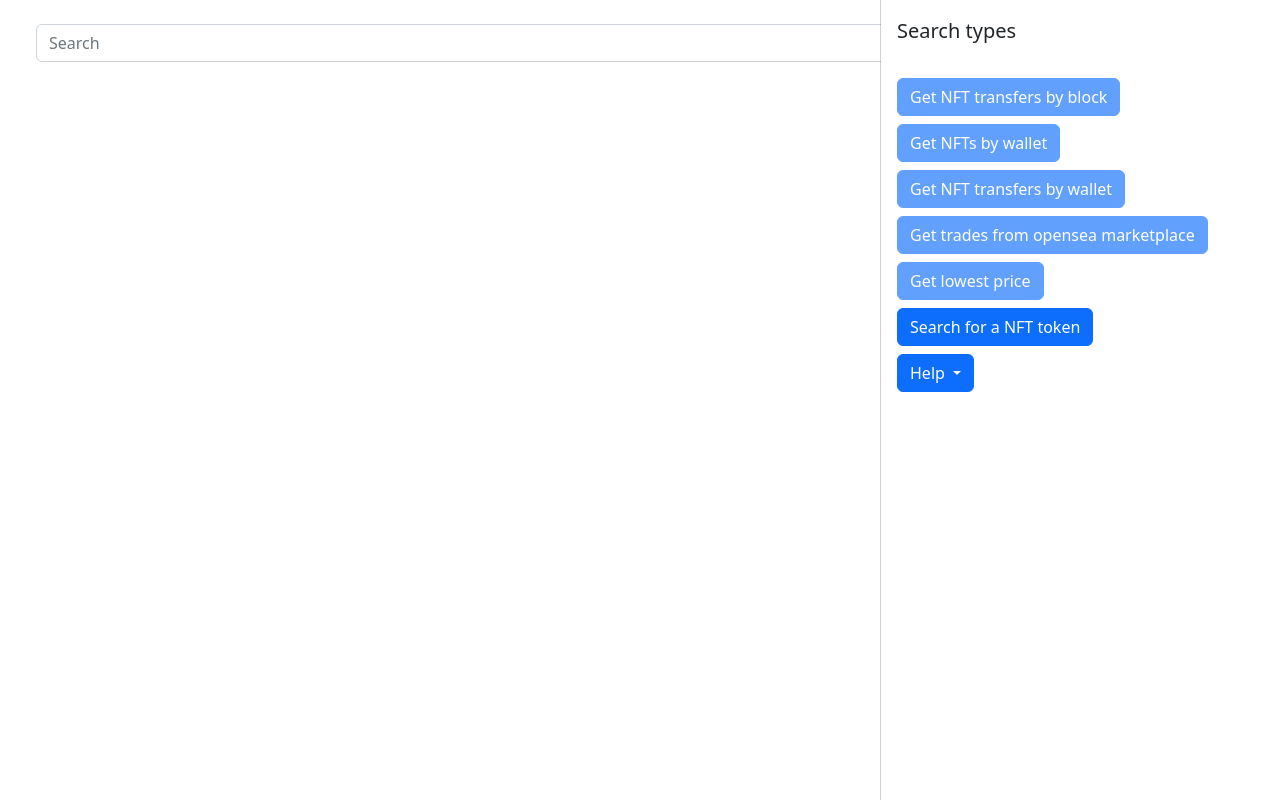
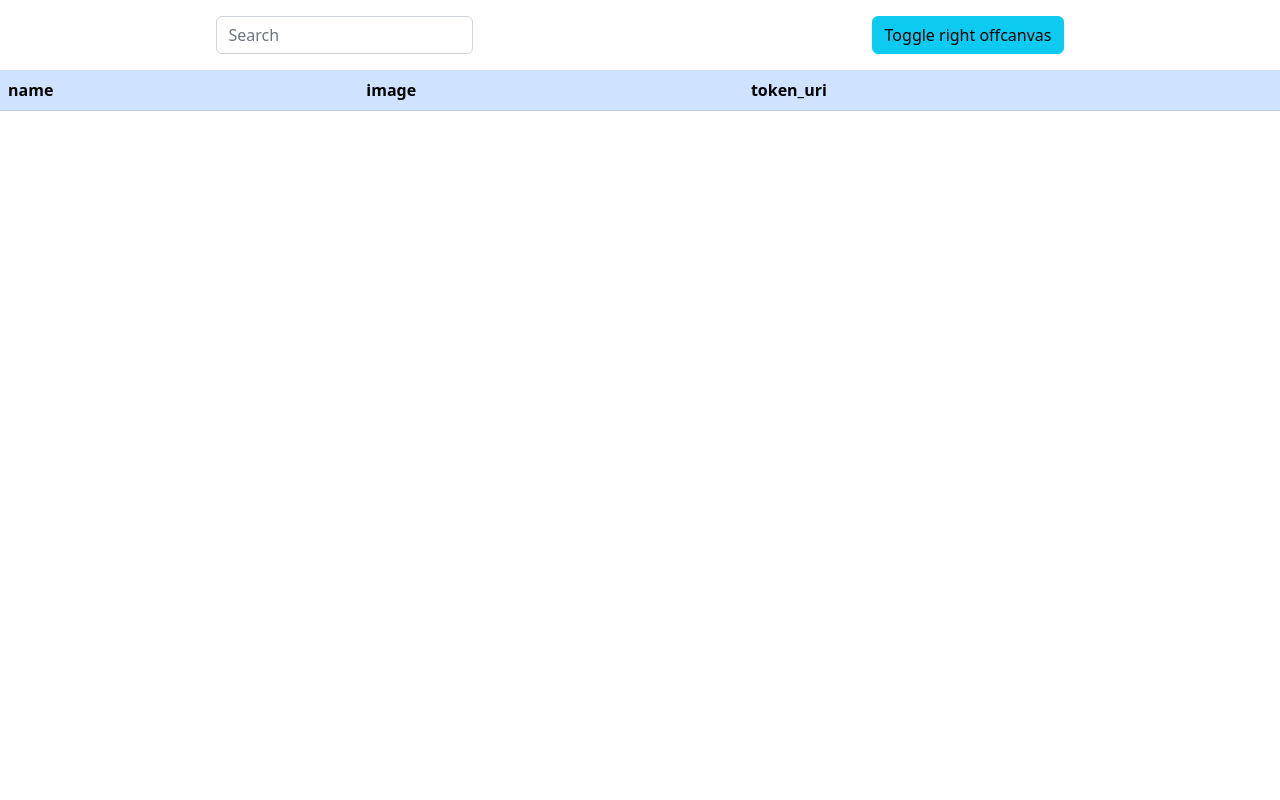
Before and after one commit to tuchaVshortah/nft_info, a Flask app: page / in a window 1280 px wide. Run offline with Flask 2, Linux system fonts and the light colour scheme; lists and menus that the app fills with data are empty.

Commit message:
Massive refactoring + lots of bug fixes

```diff
--- a/app.py
+++ b/app.py
@@ -1,22 +1,77 @@
 from flask import Flask, render_template, request
 import handler
+from validators import url, ValidationFailure
+import json
 
 app = Flask(__name__)
 
 @app.route("/search.html")
 @app.route("/")
 def index():
-    print("returned search.html")
+
     return render_template("index.html")
 
 @app.route("/search", methods=["POST"])
 def search():
+
+
     search = request.form["search"]
-    print("The search is: " + search)
 
     result = handler.handler(search)
-    return result
 
+
+    data = []
+    for element in result["result"]:
+        metadata_nested = json.loads(element["metadata"])
+
+
+        name = "no name"
+        image = "/static/broken_image.png"
+        description = "No description"
+        token_uri = "#"
+
+
+        if("name" in metadata_nested and metadata_nested["name"] is not None):
+            name = metadata_nested["name"]
+
+
+        if("image" in metadata_nested and metadata_nested["image"] is not None):
+            parsed = metadata_nested["image"]
+        elif("image_url" in metadata_nested and metadata_nested["image_url"] is not None):
+            parsed = metadata_nested["image_url"]
+        elif("image_url_cdn" in metadata_nested and metadata_nested["image_url_cdn"] is not None):
+            parsed = metadata_nested["image_url_cdn"]
+        elif("image_url_png" in metadata_nested and metadata_nested["image_url_png"] is not None):
+            parsed = metadata_nested["image_url_png"]
+
+
+        if("description" in metadata_nested and metadata_nested["description"] is not None):
+            description = metadata_nested["description"]
+
+
+        if("token_uri" in metadata_nested and metadata_nested["token_uri"] is not None):
+            token_uri = metadata_nested["token_uri"]
+
+
+        try:
+            if(url(parsed)):
+                image = parsed
+        except ValidationFailure as e:
+            print("couldn't parse a valid url for this token: " + token_uri)
+
+
+        new_element = {
+            "name": metadata_nested["name"],
+            "image": image,
+            "description": description,
+            "token_uri": token_uri
+        }
+
+
+        data.append(new_element)
+
+
+    return render_template("index.html", data=data)
 
 
 if __name__ == "__main__":
--- /dev/null
+++ b/static/enableTooltips.js
@@ -0,0 +1,2 @@
+const tooltipTriggerList = document.querySelectorAll('[data-bs-toggle="tooltip"]')
+const tooltipList = [...tooltipTriggerList].map(tooltipTriggerEl => new bootstrap.Tooltip(tooltipTriggerEl))
--- a/templates/index.html
+++ b/templates/index.html
@@ -7,15 +7,42 @@
     <link href="https://cdn.jsdelivr.net/npm/bootstrap@5.2.2/dist/css/bootstrap.min.css" rel="stylesheet" integrity="sha384-Zenh87qX5JnK2Jl0vWa8Ck2rdkQ2Bzep5IDxbcnCeuOxjzrPF/et3URy9Bv1WTRi" crossorigin="anonymous">
   </head>
   <body>
-    <div class="container-sm m-4">
-        <form class="d-flex" role="form" id="searchForm" action="/search" method="POST">
-            <input class="form-control mx-auto" type="text" name="search" placeholder="Search" aria-label="Search">
-        </form>
+    <form class="row m-3" role="form" id="searchForm" action="/search" method="POST">
+        <div class="container-fluid col-auto">
+            <input class="form-control col-auto" type="text" name="search" placeholder="Search" aria-label="Search">
+        </div>
+        <div class="container-fluid col-auto">
+            <button class="btn btn-info col-auto" type="button" data-bs-toggle="offcanvas" data-bs-target="#searchOffcanvas" aria-controls="searchOffcanvas">Toggle right offcanvas</button>
+        </div>
+    </form>
+    <div class="d-grid gap-2">
+        <div>
+            <table id="data" class="table">
+                <thead class="table-primary">
+                    <tr>
+                        <th>name</th>
+                        <th>image</th>
+                        <th>token_uri</th>
+                    </tr>
+                </thead>
+                <tbody class="table-info table-hover">
+                    {% if data %}
+                        {% for d in data %}
+                            <tr>
+                                <td>{{ d["name"] }}</td>
+                                <td><a href="{{ d['image'] }}" data-bs-toggle="tooltip" data-bs-title="{{ d['description'] }}"><img src="{{ d['image'] }}" style="max-width:75px; max-height: 75px" class="img-thumbnail"></a></td>
+                                <td><a href="{{ d['token_uri'] }}">Link</a></td>
+                            </tr>
+                        {% endfor %}
+                    {% endif %}
+                </tbody>
+            </table>
+        </div>
     </div>
-
-    <div class="offcanvas offcanvas-end show" data-bs-scroll="true" tabindex="-1" data-bs-backdrop="false" id="offcanvasScrolling" aria-labelledby="offcanvasScrollingLabel">
+    <div class="offcanvas offcanvas-end" data-bs-scroll="true" tabindex="-1" data-bs-backdrop="true" id="searchOffcanvas" aria-labelledby="searchOffcanvas">
         <div class="offcanvas-header">
-            <h5 class="offcanvas-title" id="offcanvasExampleLabel">Search types</h5>
+            <h5 class="offcanvas-title" id="offcanvas">Search types</h5>
+            <button type="button" class="btn-close" data-bs-dismiss="offcanvas" aria-label="Close"></button>
         </div>
         <div class="offcanvas-body">
             <div class="d-grid gap-2">
```
Also changed, not shown: other parts of templates/index.html (+2 -1 lines), static/broken_image.png (added).
